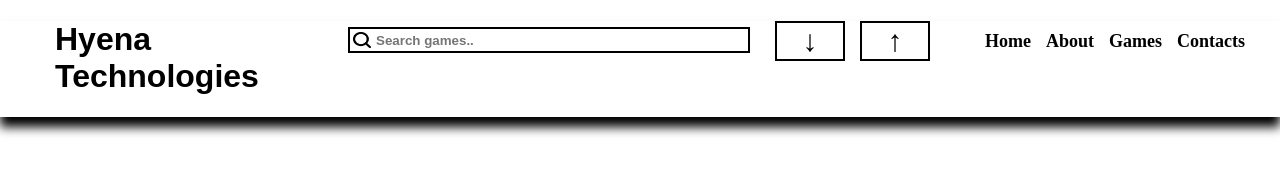
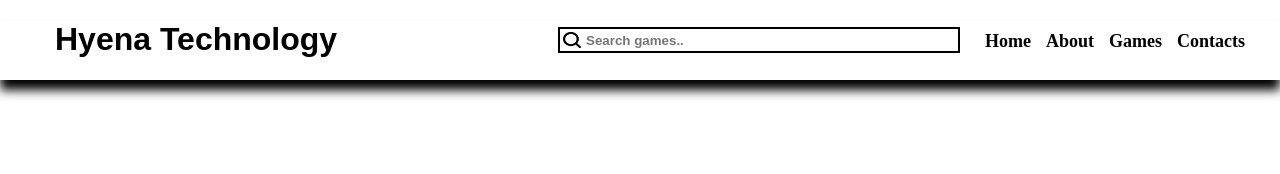
Before and after one commit to HyenaTechnology/HyenaTech.github.io, a plain HTML site: page index.html in a window 1280 px wide. Drawn offline with Linux system fonts and the light colour scheme.

Commit message:
Update index.html

```diff
--- a/index.html
+++ b/index.html
@@ -13,12 +13,10 @@
             <a href="index.html" class="ABOUT"> About </a>
             <a href="index.html" class="HOME"> Home </a>
             <div class="uadbtn">
-            <button class="UpArrow"> ↑ </button>
-            <button class="DownArrow"> ↓ </button>
             </div>
             <input type="text" placeholder="Search games..">
             <img src="search.png" alt="search" class="searchicon">
-            <h1 style="padding-left: 55px; font-weight: bolder; font-family: sans-serif;"> Hyena Technologies </h1>
+            <h1 style="padding-left: 55px; font-weight: bolder; font-family: sans-serif;"> Hyena Technology </h1>
         </div>
     </header>
 </head>
@@ -54,40 +52,7 @@
         header a:hover {
             rotate: 5deg;
         }
-        .UpArrow {
-            border: 2px solid black;
-            width: 70px;
-            height: 40px;
-            float: right;
-            font-size: 30px;
-            font-weight: bolder;
-            background-color: transparent;
-            margin-right: 55px;
-            transition: ease-in;
-            transition-duration: 0.07s;
-        }
-        .DownArrow {
-            border: 2px solid black;
-            width: 70px;
-            height: 40px;
-            float: right;
-            font-size: 30px;
-            font-weight: bolder;
-            background-color: transparent;
-            margin-right: 15px;
-            transition: ease-in;
-            transition-duration: 0.07s;
-        }
-        .DownArrow:hover {
-            color: white;
-            background-color: black;
-            cursor: pointer;
-        }
-        .UpArrow:hover {
-            color: white;
-            background-color: black;
-            cursor: pointer;
-        }
+
         .navbar input[type=text] {
             float: right;
             border: 2px solid black;
```
